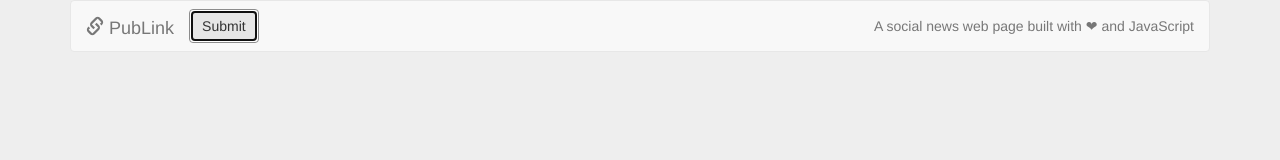
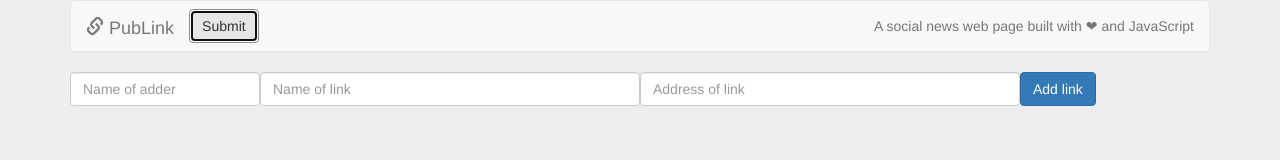
Before and after one commit to TZ-fn/SocialNewsApp, a plain HTML site: page index.html in a window 1280 px wide. Both pictures are taken after a click on the button "Submit". Drawn offline with nearby package versions, Linux system fonts and the light colour scheme.

Commit message:
Add styling to 'Add link' form, to match book screenshot

```diff
--- a/css/style.css
+++ b/css/style.css
@@ -1,5 +1,20 @@
 body {
   background-color: #eee;
+}
+
+.add-link-form {
+  display: none;
+}
+
+.no-gutters {
+  margin-right: 0;
+  margin-left: 0;
+}
+
+.no-gutters>col,
+.no-gutters>[class*="col-"] {
+  padding-right: 0;
+  padding-left: 0;
 }
 
 
--- a/index.html
+++ b/index.html
@@ -16,8 +16,8 @@
     <nav class="navbar navbar-default">
       <div class="container-fluid">
         <div class="navbar-header">
-          <button type="button" class="navbar-toggle collapsed" data-toggle="collapse" data-target="#bs-example-navbar-collapse-1"
-            aria-expanded="false">
+          <button type="button" class="navbar-toggle collapsed" data-toggle="collapse"
+            data-target="#bs-example-navbar-collapse-1" aria-expanded="false">
             <span class="sr-only">Toggle navigation</span>
             <span class="icon-bar"></span>
             <span class="icon-bar"></span>
@@ -32,7 +32,18 @@
         </div>
       </div>
     </nav>
-
+    <div id="add-link-form" class="add-link-form form-row no-gutters">
+      <div class="col-md-2">
+        <input type="text" placeholder="Name of adder" class="add-link-input form-control">
+      </div>
+      <div class="col-md-4">
+        <input type="text" placeholder="Name of link" class="add-link-input form-control">
+      </div>
+      <div class="col-md-4">
+        <input type="text" placeholder="Address of link" class="add-link-input form-control">
+      </div>
+      <button id="addLinkBtn" class="btn btn-primary">Add link</button>
+    </div>
     <div id="content">
       <!-- Dynamic content goes here -->
     </div>
--- a/js/script.js
+++ b/js/script.js
@@ -1,8 +1,10 @@
 'use strict';
 window.onload = function () {
-  const submitBtb = document.querySelector('#submitButton'),
+  const submitBtn = document.querySelector('#submitButton'),
     contentBox = document.querySelector('#content'),
-    addLink = () => {
-
-    };
+    addLinkForm = document.querySelector('#add-link-form');
+  const addLink = () => {
+    addLinkForm.style.display = 'block';
+  };
+  submitBtn.addEventListener('click', () => addLink());
 };
```
